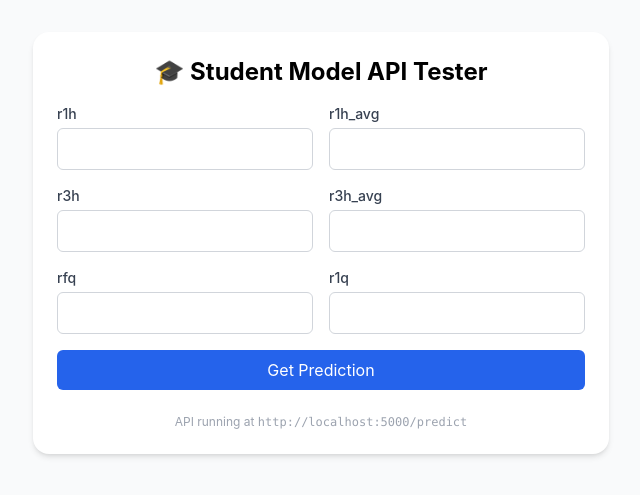
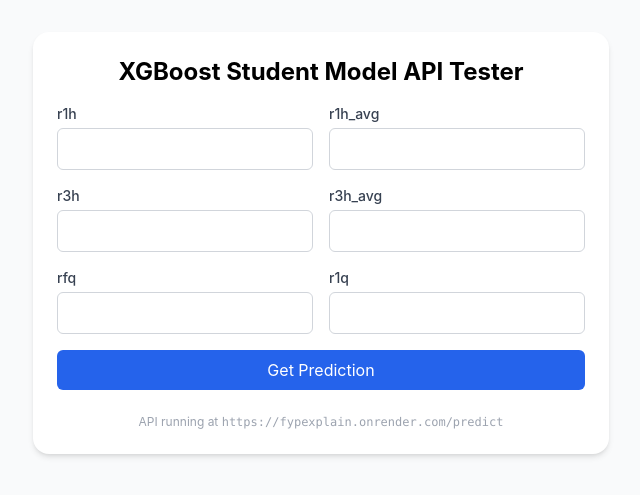
Before and after one commit to Ronlin1/fyp, a plain HTML site: page index.html in a window 1280 px wide. Shown: the part 157-652 px from the top of the page, without its empty margins (319-959 px from the left). Drawn offline with nearby package versions, Linux system fonts and the light colour scheme.

Commit message:
modified index

```diff
--- a/index.html
+++ b/index.html
@@ -13,7 +13,7 @@
   </head>
   <body class="h-full flex items-center justify-center">
     <div class="w-full max-w-xl mx-auto p-6 bg-white rounded-2xl shadow-md">
-      <h1 class="text-2xl font-bold mb-4 text-center">🎓 Student Model API Tester</h1>
+      <h1 class="text-2xl font-bold mb-4 text-center">XGBoost Student Model API Tester</h1>
 
       <form id="predictionForm" class="space-y-4">
         <div class="grid grid-cols-2 gap-4">
@@ -55,7 +55,7 @@
 
       <div id="error" class="mt-4 hidden text-red-600 text-center font-semibold"></div>
 
-      <p class="mt-6 text-xs text-gray-400 text-center">API running at <code>http://localhost:5000/predict</code></p>
+      <p class="mt-6 text-xs text-gray-400 text-center">API running at <code>https://fypexplain.onrender.com/predict</code></p>
     </div>
 
     <script>
@@ -78,7 +78,7 @@
         });
 
         try {
-          const response = await fetch('http://192.168.137.180:5000/predict', {
+          const response = await fetch('https://fypexplain.onrender.com/predict', {
             method: 'POST',
             headers: {
               'Content-Type': 'application/json',
```
